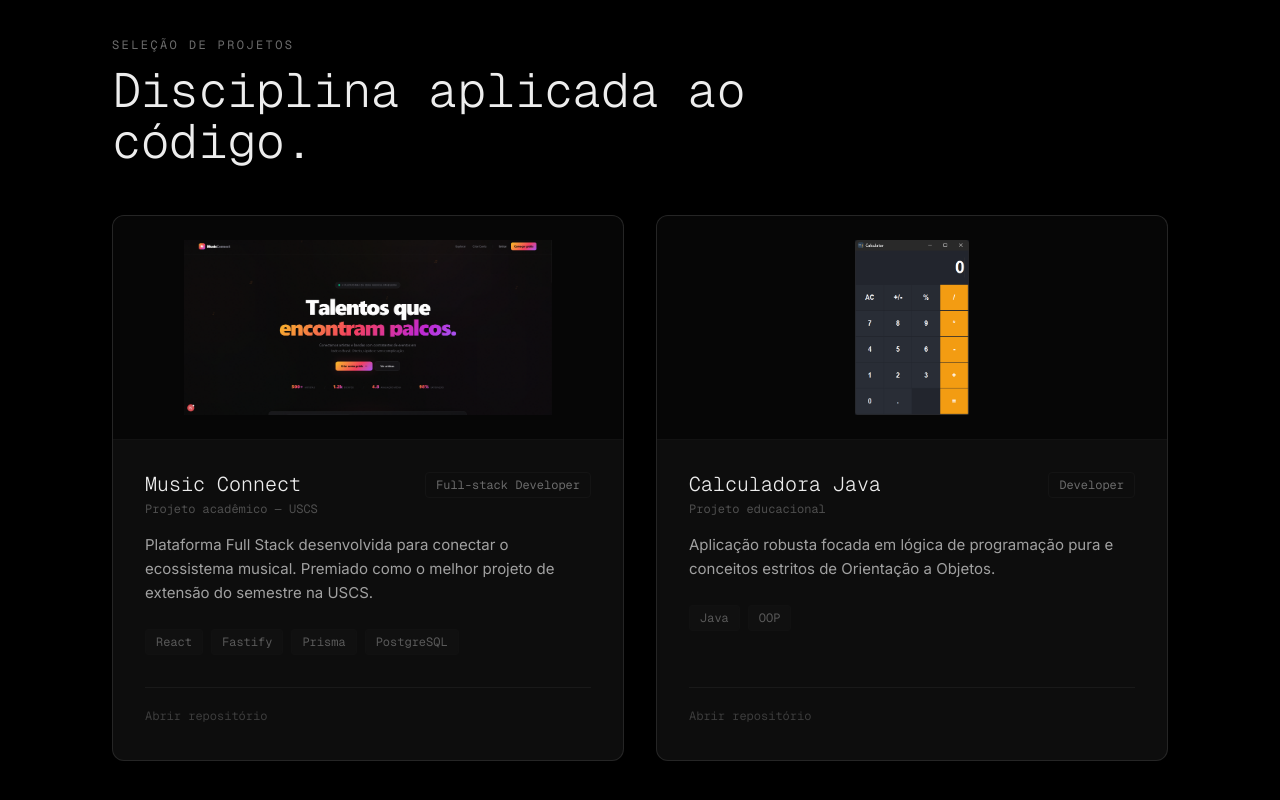
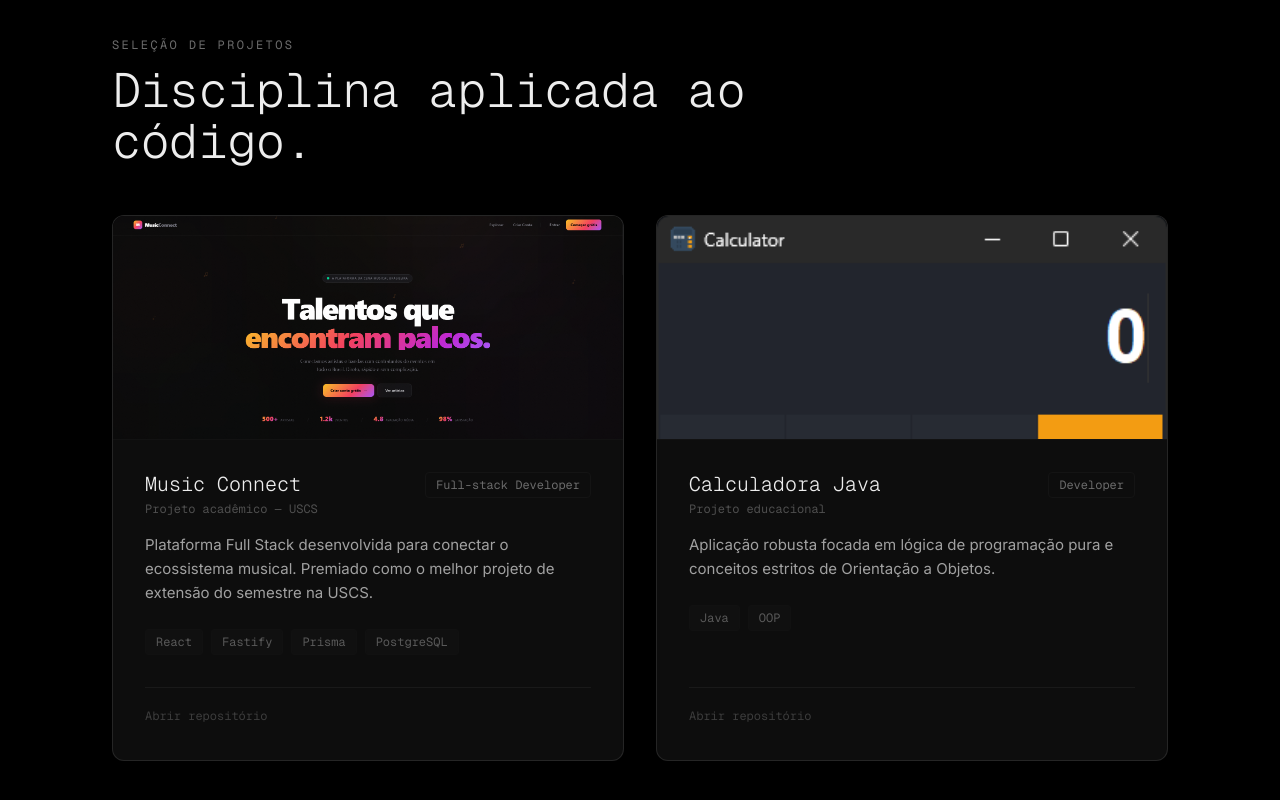
Before and after one commit to GabrielJose2004/meu-portfolio, a Next.js app: page / in a window 1280 px wide. Shown: the part 891-1691 px from the top of the page. Built offline with nearby package versions, Linux system fonts and the light colour scheme.

Commit message:
fix: ajusta imagens dos projetos para object-cover edge-to-edge com zoom no hover

```diff
--- a/src/components/sections/ProjectsSection.tsx
+++ b/src/components/sections/ProjectsSection.tsx
@@ -110,12 +110,12 @@ export function ProjectsSection() {
               style={stagger(index + 2)}
             >
               {/* ── Área de Mockup (Topo) ──────────────────────── */}
-              <div className="relative h-48 sm:h-56 bg-black/50 overflow-hidden border-b border-white/5 p-4 sm:p-6 flex items-center justify-center">
+              <div className="relative h-48 sm:h-56 bg-black/50 overflow-hidden border-b border-white/5">
                 {project.imageUrl ? (
                   <img
                     src={project.imageUrl}
                     alt={`Mockup de ${project.title}`}
-                    className="w-full h-full object-contain transition-transform duration-300"
+                    className="w-full h-full object-cover object-top transition-transform duration-500 group-hover:scale-105"
                   />
                 ) : (
                   /* Placeholder industrial */
```
